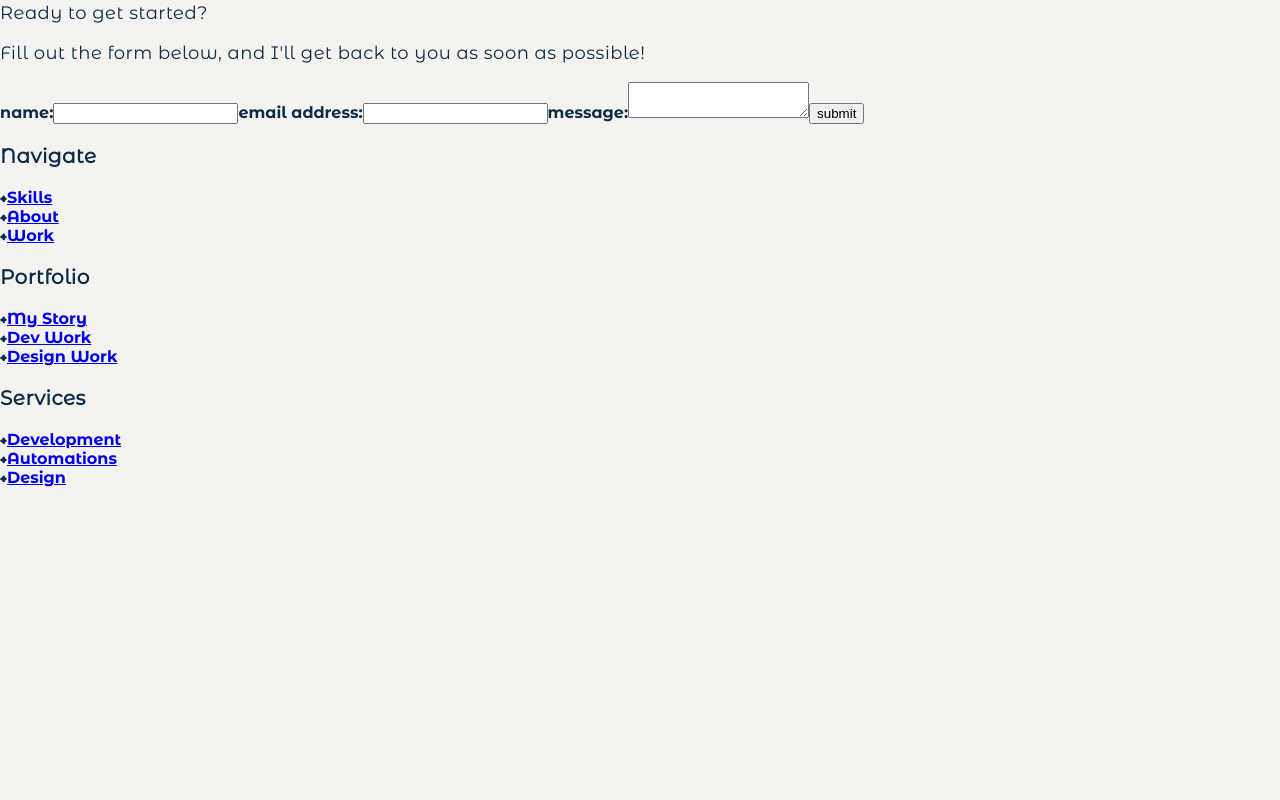
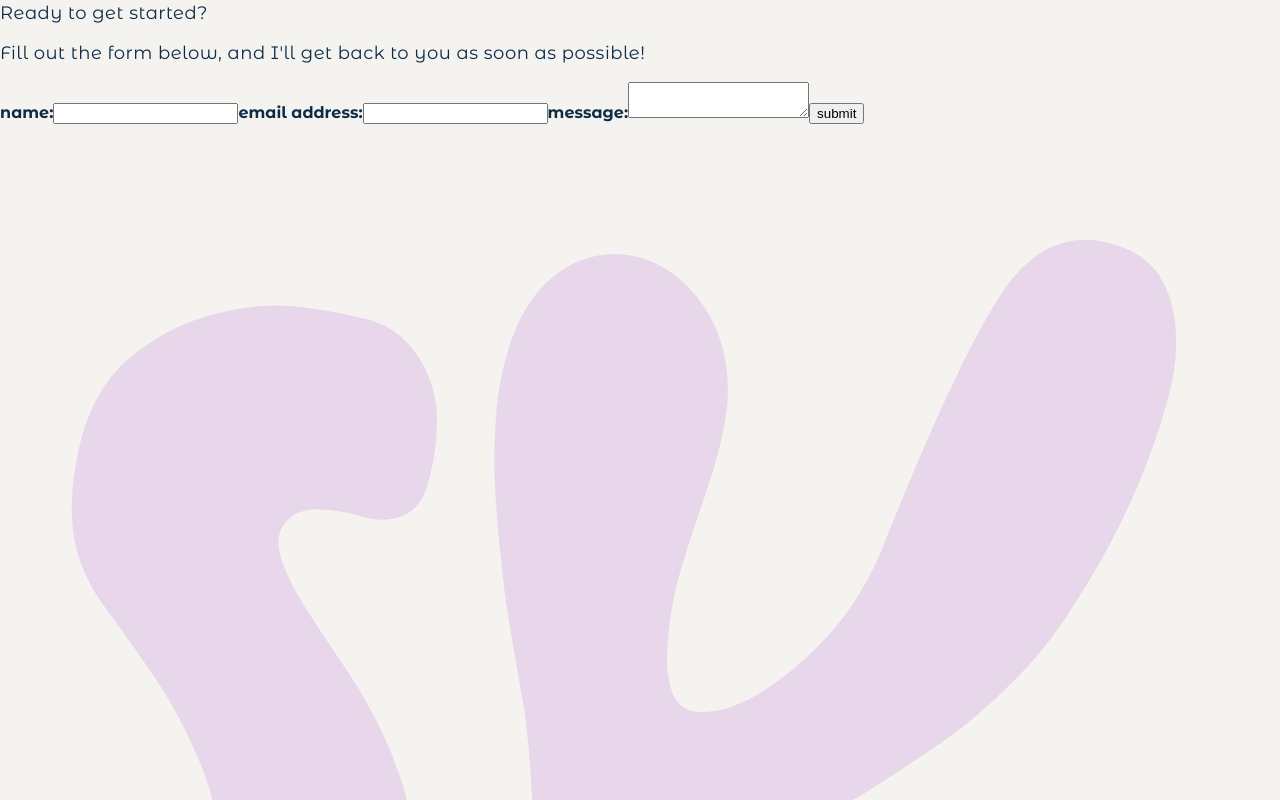
Before and after one commit to sofiakatzman/Portfolio, a React (Create React App) app: page / in a window 1280 px wide. Shown: the part 900-1700 px from the top of the page. Before the commit the page ends 1387 px from the top, so only its background shows below. Built offline with nearby package versions, Linux system fonts and the light colour scheme.

Commit message:
include logo in footer

```diff
--- a/src/components/Footer.js
+++ b/src/components/Footer.js
@@ -1,5 +1,6 @@
 import React from "react";
 import bullet from "../assets/bulletpoint.svg";
+import SK from "../assets/sk.svg";
 
 function Footer() {
   // Example data for footer links
@@ -23,6 +24,7 @@
 
   return (
     <div className="footer">
+      <img src={SK} alt="SK icon" />
       {Object.keys(footerLinks).map((sectionTitle, index) => (
         <div key={index} className="footer-section">
           <h3>{sectionTitle}</h3>
```
Also changed, not shown: src/assets/sk.svg (added).
